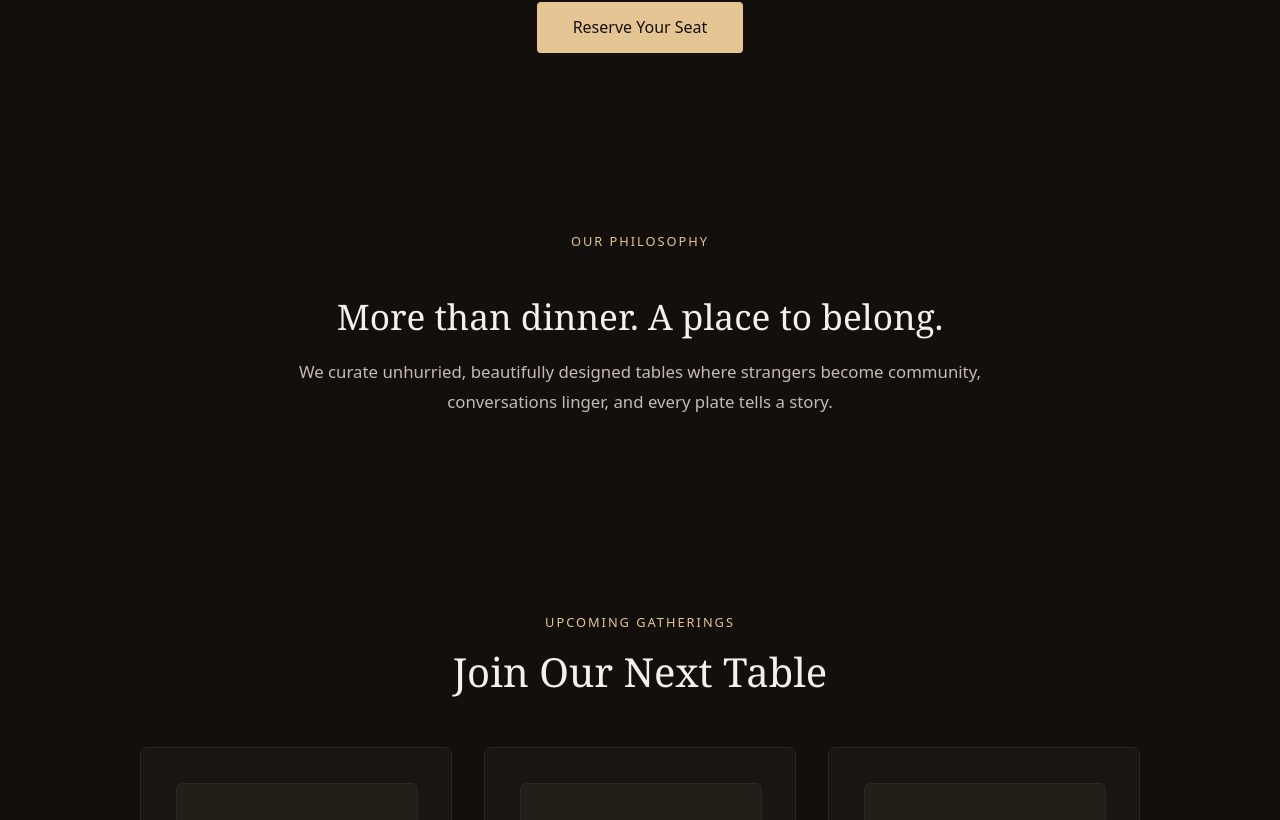
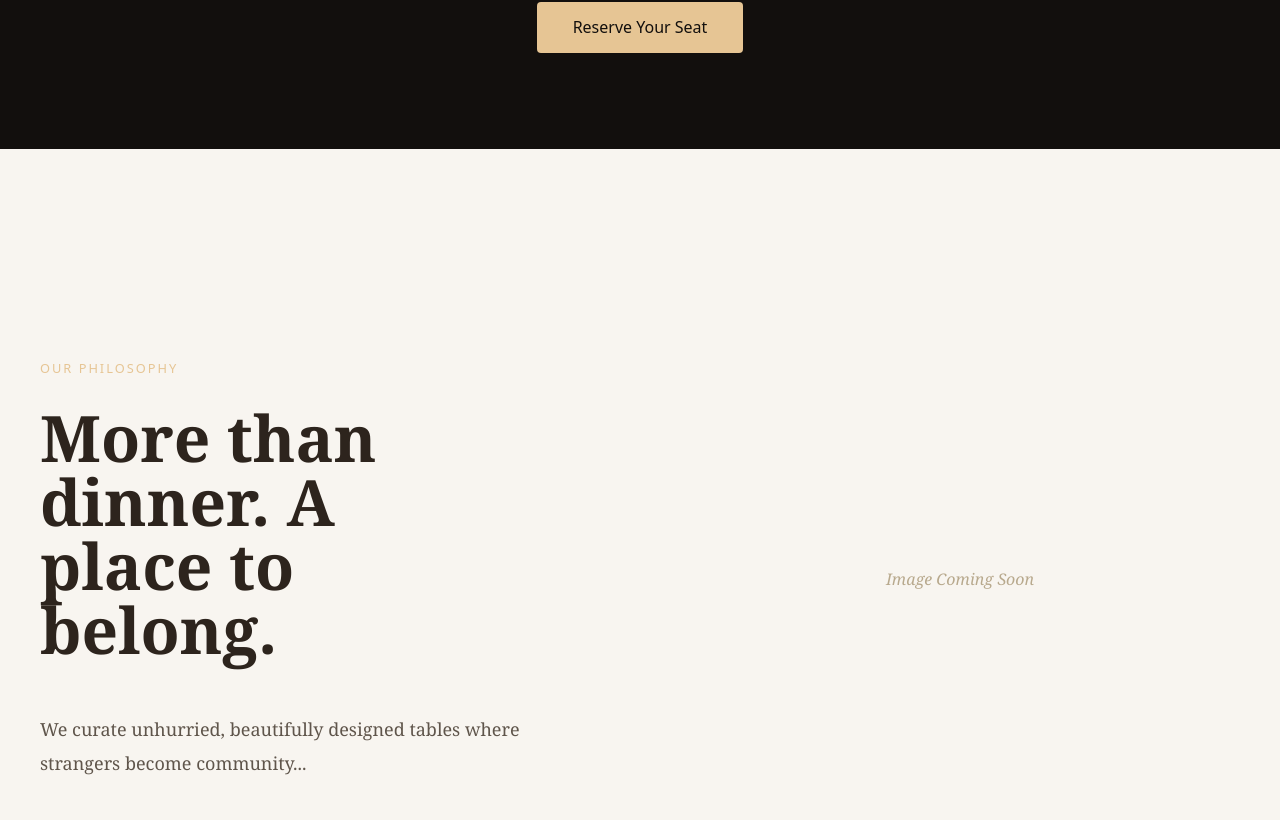
Before and after one commit to tanztylr/the-soul-table, a React (Vite) app: page / in a window 1280 px wide. Shown: the part 420-1240 px from the top of the page. Built offline with nearby package versions, Linux system fonts and the light colour scheme; the HTML template or start-up script is replaced by a standard one.

Commit message:
Create editorial homepage layout foundation

```diff
--- a/src/pages/Home.jsx
+++ b/src/pages/Home.jsx
@@ -13,12 +13,22 @@ function Home() {
       </section>
 
       {/* WHY WE GATHER */}
-      <section className="why-gather">
-        <span className="tag">Our Philosophy</span>
-        <h2>More than dinner. A place to belong.</h2>
-        <p>
-          We curate unhurried, beautifully designed tables where strangers become community, conversations linger, and every plate tells a story.
-        </p>
+      <section className="editorial-section">
+        <div className="editorial-container">
+          <div className="editorial-left">
+            <span className="tag">Our Philosophy</span>
+
+            <h2>More than dinner. A place to belong.</h2>
+
+            <p>We curate unhurried, beautifully designed tables where strangers become community...</p>
+          </div>
+
+          <div className="editorial-right">
+            <div className="editorial-image-placeholder">
+              Image Coming Soon
+            </div>
+          </div>
+        </div>
       </section>
 
       {/* UPCOMING GATHERINGS */}
--- a/src/styles.css
+++ b/src/styles.css
@@ -655,3 +655,58 @@ main {
     flex-direction: column;
   }
 }
+/* ==========================================
+   Editorial Section
+========================================== */
+.editorial-section {
+  padding: 5rem 2rem 7rem;
+  background-color: #f8f5f0;
+}
+
+.editorial-container {
+  max-width: 1200px;
+  margin: 0 auto;
+
+  display: grid;
+  grid-template-columns: 1fr 1fr;
+  gap: 5rem;
+  align-items: center;
+}
+
+.editorial-left {
+  display: flex;
+  flex-direction: column;
+  justify-content: center;
+}
+
+.editorial-right {
+  display: flex;
+  justify-content: center;
+  align-items: center;
+}
+.editorial-image-placeholder {
+  width: 100%;
+  aspect-ratio: 4 / 5;
+
+  border: none;
+
+  display: flex;
+  align-items: center;
+  justify-content: center;
+
+  color: #b8a98d;
+  font-style: italic;
+}
+.editorial-left h2 {
+  font-size: clamp(2.5rem, 5vw, 4.5rem);
+  line-height: 1;
+  color: #2d241d;
+  margin: 1rem 0 2rem;
+  max-width: 10ch;
+}
+.editorial-left p {
+  font-size: 1.125rem;
+  line-height: 1.9;
+  color: #5f554b;
+  max-width: 32rem;
+}
```
